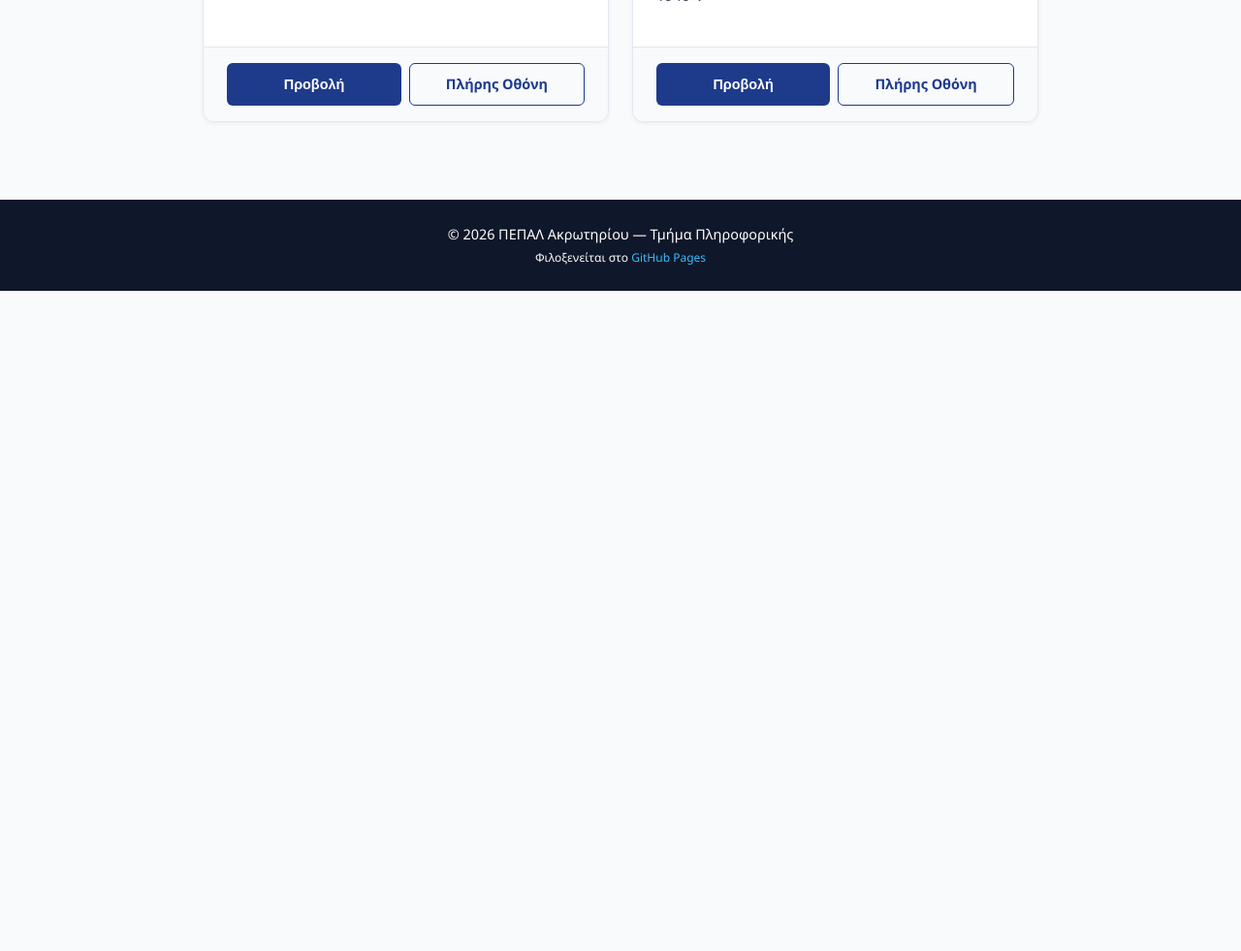
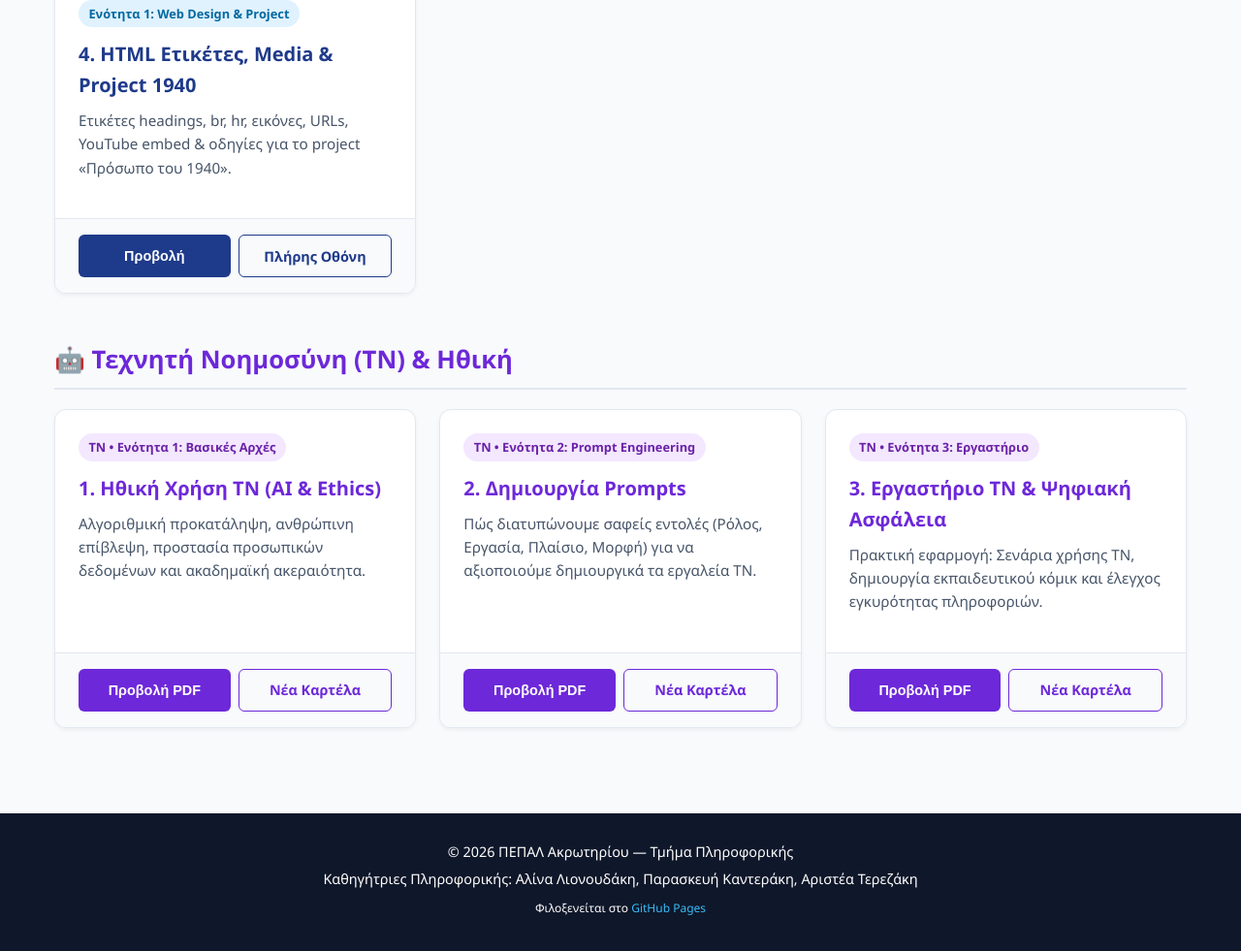
Before and after one commit to pepalakrotiriou/courses, a plain HTML site: page a.html in a window 1280 px wide. Shown: the part 760-1741 px from the top of the page at 97% size. Before the commit the page ends 1060 px from the top, so only its background shows below. Drawn offline with Linux system fonts and the light colour scheme.

Commit message:
Enhance presentation with AI sections and style updates
Updated title and added AI-related sections with cards for AI topics. Adjusted styles and layout for improved presentation.

```diff
--- a/a.html
+++ b/a.html
@@ -3,12 +3,14 @@
 <head>
     <meta charset="UTF-8">
     <meta name="viewport" content="width=device-width, initial-scale=1.0">
-    <title>Παρουσιάσεις Πληροφορικής | ΠΕΠΑΛ Ακρωτηρίου</title>
+    <title>Παρουσιάσεις Πληροφορικής Α' Λυκείου | ΠΕΠΑΛ Ακρωτηρίου</title>
     <style>
         :root {
             --primary: #1e3a8a;
             --primary-hover: #1e40af;
             --accent: #0284c7;
+            --ai-primary: #6d28d9;
+            --ai-hover: #5b21b6;
             --bg-color: #f8fafc;
             --card-bg: #ffffff;
             --text-main: #0f172a;
@@ -35,9 +37,27 @@
         header {
             background: linear-gradient(135deg, var(--primary), var(--accent));
             color: white;
-            padding: 2.5rem 1rem;
+            padding: 2.5rem 1rem 2rem;
             text-align: center;
             box-shadow: 0 4px 6px -1px rgba(0, 0, 0, 0.1);
+            position: relative;
+        }
+
+        .back-link {
+            display: inline-block;
+            color: white;
+            text-decoration: none;
+            background: rgba(255, 255, 255, 0.15);
+            padding: 0.4rem 1rem;
+            border-radius: 20px;
+            font-size: 0.9rem;
+            font-weight: 600;
+            margin-bottom: 1rem;
+            transition: background 0.2s;
+        }
+
+        .back-link:hover {
+            background: rgba(255, 255, 255, 0.25);
         }
 
         header h1 {
@@ -47,14 +67,40 @@
 
         header p {
             font-size: 1.1rem;
-            opacity: 0.9;
+            opacity: 0.95;
+        }
+
+        .teachers-header {
+            margin-top: 1rem;
+            font-size: 0.95rem;
+            background: rgba(15, 23, 42, 0.25);
+            display: inline-block;
+            padding: 0.45rem 1.2rem;
+            border-radius: 999px;
         }
 
         .container {
             max-width: 1200px;
-            margin: 2rem auto;
+            margin: 2.5rem auto;
             padding: 0 1rem;
             flex: 1;
+            width: 100%;
+        }
+
+        .section-heading {
+            font-size: 1.6rem;
+            color: var(--primary);
+            margin-bottom: 1.25rem;
+            padding-bottom: 0.5rem;
+            border-bottom: 2px solid var(--border);
+            display: flex;
+            align-items: center;
+            gap: 0.5rem;
+        }
+
+        .section-heading.ai-heading {
+            color: var(--ai-primary);
+            margin-top: 3rem;
         }
 
         .grid {
@@ -90,15 +136,24 @@
             color: #0369a1;
             font-size: 0.8rem;
             font-weight: 600;
-            padding: 0.25rem 0.6rem;
+            padding: 0.25rem 0.65rem;
             border-radius: 20px;
             margin-bottom: 0.75rem;
+        }
+
+        .badge-ai {
+            background-color: #f3e8ff;
+            color: #6b21a8;
         }
 
         .card-title {
             font-size: 1.25rem;
             margin-bottom: 0.5rem;
             color: var(--primary);
+        }
+
+        .card-title.ai-title {
+            color: var(--ai-primary);
         }
 
         .card-text {
@@ -137,6 +192,15 @@
             background-color: var(--primary-hover);
         }
 
+        .btn-ai {
+            background-color: var(--ai-primary);
+            color: white;
+        }
+
+        .btn-ai:hover {
+            background-color: var(--ai-hover);
+        }
+
         .btn-outline {
             background-color: transparent;
             color: var(--primary);
@@ -145,6 +209,16 @@
 
         .btn-outline:hover {
             background-color: #eff6ff;
+        }
+
+        .btn-outline-ai {
+            background-color: transparent;
+            color: var(--ai-primary);
+            border: 1px solid var(--ai-primary);
+        }
+
+        .btn-outline-ai:hover {
+            background-color: #f5f3ff;
         }
 
         /* Modal styling */
@@ -205,11 +279,15 @@
 
         footer {
             text-align: center;
-            padding: 1.5rem;
+            padding: 1.75rem 1rem;
             background-color: #0f172a;
             color: white;
             font-size: 0.9rem;
             margin-top: 3rem;
+        }
+
+        footer p {
+            margin-bottom: 0.35rem;
         }
 
         footer a {
@@ -221,11 +299,18 @@
 <body>
 
     <header>
+        <a href="index.html" class="back-link">&larr; Επιστροφή στην Αρχική</a>
         <h1>💻 ΠΕΠΑΛ Ακρωτηρίου — Πληροφορική Α' Λυκείου</h1>
         <p>Ψηφιακό Υλικό & Διαδραστικές Παρουσιάσεις Μαθήματος</p>
+        <div class="teachers-header">
+            👩‍🏫 Καθηγήτριες Πληροφορικής: <strong>Αλίνα Λιονουδάκη • Παρασκευή Καντεράκη • Αριστέα Τερεζάκη</strong>
+        </div>
     </header>
 
-    <div class="container">
+    <main class="container">
+
+        <!-- Ενότητα 1: Βασικές Παρουσιάσεις Πληροφορικής -->
+        <h2 class="section-heading">📚 Βασικές Ενότητες & Web Design</h2>
         <div class="grid">
 
             <!-- 1. HTML Βασικές Έννοιες & Μορφοποίηση -->
@@ -244,7 +329,7 @@
             <!-- 2. Διαχείριση Φακέλων στα Windows -->
             <div class="card">
                 <div class="card-body">
-                    <span class="badge">Ενότητα 1: Λειτουργικά Συστηματα</span>
+                    <span class="badge">Ενότητα 1: Λειτουργικά Συστήματα</span>
                     <h3 class="card-title">2. Δομή Φακέλων (Windows Directories)</h3>
                     <p class="card-text">Οργάνωση αρχείων, διαδρομές (paths) και οδηγίες για την εργαστηριακή άσκηση δημιουργίας φακέλων.</p>
                 </div>
@@ -281,9 +366,55 @@
             </div>
 
         </div>
-    </div>
 
-    <!-- Modal Προβολής Slides -->
+        <!-- Ενότητα 2: Τεχνητή Νοημοσύνη (ΤΝ) -->
+        <h2 class="section-heading ai-heading">🤖 Τεχνητή Νοημοσύνη (ΤΝ) & Ηθική</h2>
+        <div class="grid">
+
+            <!-- ΤΝ 1: AI and Ethics -->
+            <div class="card">
+                <div class="card-body">
+                    <span class="badge badge-ai">ΤΝ • Ενότητα 1: Βασικές Αρχές</span>
+                    <h3 class="card-title ai-title">1. Ηθική Χρήση ΤΝ (AI & Ethics)</h3>
+                    <p class="card-text">Αλγοριθμική προκατάληψη, ανθρώπινη επίβλεψη, προστασία προσωπικών δεδομένων και ακαδημαϊκή ακεραιότητα.</p>
+                </div>
+                <div class="card-actions">
+                    <button class="btn btn-ai" onclick="openModal('AI and Ethics.pdf', 'Ηθική Χρήση ΤΝ (AI & Ethics)')">Προβολή PDF</button>
+                    <a href="AI and Ethics.pdf" target="_blank" class="btn btn-outline-ai">Νέα Καρτέλα</a>
+                </div>
+            </div>
+
+            <!-- ΤΝ 2: Δημιουργία Prompts -->
+            <div class="card">
+                <div class="card-body">
+                    <span class="badge badge-ai">ΤΝ • Ενότητα 2: Prompt Engineering</span>
+                    <h3 class="card-title ai-title">2. Δημιουργία Prompts</h3>
+                    <p class="card-text">Πώς διατυπώνουμε σαφείς εντολές (Ρόλος, Εργασία, Πλαίσιο, Μορφή) για να αξιοποιούμε δημιουργικά τα εργαλεία ΤΝ.</p>
+                </div>
+                <div class="card-actions">
+                    <button class="btn btn-ai" onclick="openModal('Prompt_Engineering.pdf', 'Δημιουργία Prompts')">Προβολή PDF</button>
+                    <a href="Prompt_Engineering.pdf" target="_blank" class="btn btn-outline-ai">Νέα Καρτέλα</a>
+                </div>
+            </div>
+
+            <!-- ΤΝ 3: Εργαστήριο ΤΝ & Ασφάλεια -->
+            <div class="card">
+                <div class="card-body">
+                    <span class="badge badge-ai">ΤΝ • Ενότητα 3: Εργαστήριο</span>
+                    <h3 class="card-title ai-title">3. Εργαστήριο ΤΝ & Ψηφιακή Ασφάλεια</h3>
+                    <p class="card-text">Πρακτική εφαρμογή: Σενάρια χρήσης ΤΝ, δημιουργία εκπαιδευτικού κόμικ και έλεγχος εγκυρότητας πληροφοριών.</p>
+                </div>
+                <div class="card-actions">
+                    <button class="btn btn-ai" onclick="openModal('Ergastirio_TN.pdf', 'Εργαστήριο ΤΝ & Ψηφιακή Ασφάλεια')">Προβολή PDF</button>
+                    <a href="Ergastirio_TN.pdf" target="_blank" class="btn btn-outline-ai">Νέα Καρτέλα</a>
+                </div>
+            </div>
+
+        </div>
+
+    </main>
+
+    <!-- Modal Προβολής Slides & PDF -->
     <div id="slideModal" class="modal">
         <div class="modal-content">
             <div class="modal-header">
@@ -298,6 +429,7 @@
 
     <footer>
         <p>&copy; 2026 ΠΕΠΑΛ Ακρωτηρίου — Τμήμα Πληροφορικής</p>
+        <p>Καθηγήτριες Πληροφορικής: Αλίνα Λιονουδάκη, Παρασκευή Καντεράκη, Αριστέα Τερεζάκη</p>
         <p><small>Φιλοξενείται στο <a href="https://github.com/pepalakrotiriou2" target="_blank">GitHub Pages</a></small></p>
     </footer>
 
```
